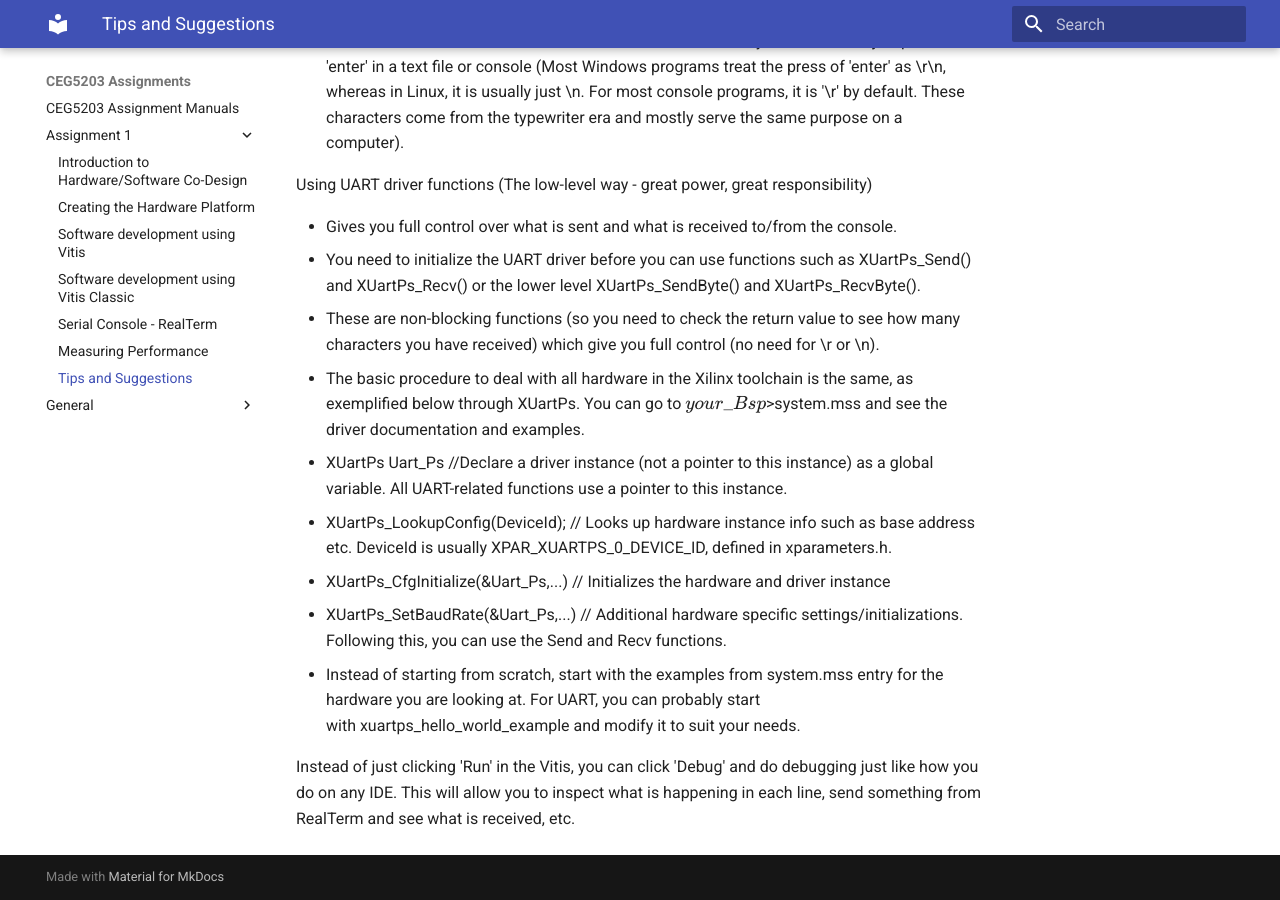
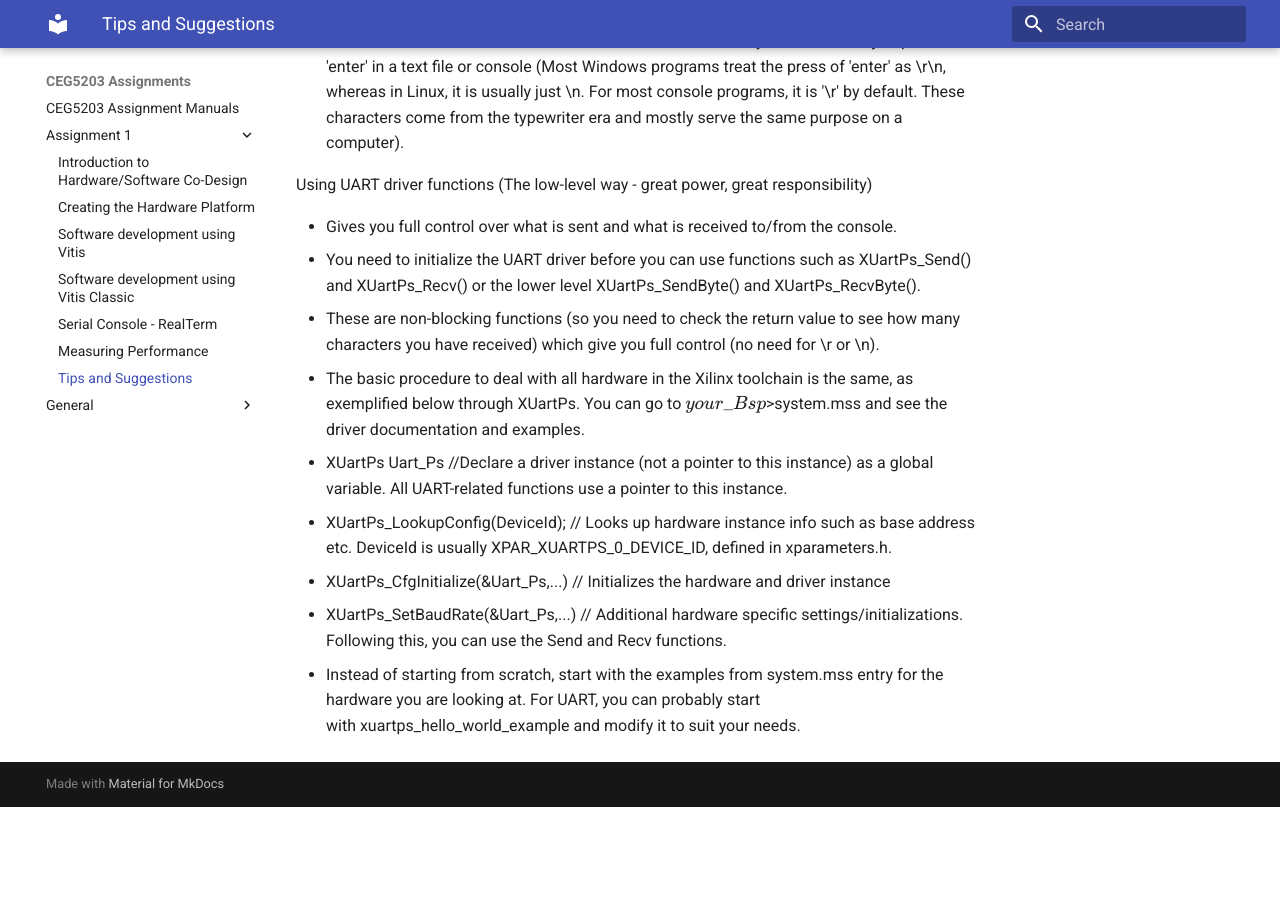
Before and after one commit to NUS-CEG5203/assignments, an MkDocs documentation site: the page built from docs/Assignment_1/6_Tips_Suggestions.md, in a window 1280 px wide and 900 px high, scrolled down 1548 px. Built offline with MkDocs 1.6.1 and Material for MkDocs 9.7.7, drawn with Linux system fonts in a browser that asks for light colours; after the commit the page ends 2355 px from its top, so only the background shows below that.

Commit message:
Update 6_Tips_Suggestions.md

```diff
--- a/docs/Assignment_1/6_Tips_Suggestions.md
+++ b/docs/Assignment_1/6_Tips_Suggestions.md
@@ -34,5 +34,3 @@ Using UART driver functions (The low-level way - great power, great responsibili
 * XUartPs\_CfgInitialize(&Uart\_Ps,...) // Initializes the hardware and driver instance
 * XUartPs\_SetBaudRate(&Uart\_Ps,...) // Additional hardware specific settings/initializations. Following this, you can use the Send and Recv functions.
 * Instead of starting from scratch, start with the examples from system.mss entry for the hardware you are looking at. For UART, you can probably start with xuartps\_hello\_world\_example and modify it to suit your needs.
-
-Instead of just clicking 'Run' in the Vitis, you can click 'Debug' and do debugging just like how you do on any IDE. This will allow you to inspect what is happening in each line, send something from RealTerm and see what is received, etc.
```
